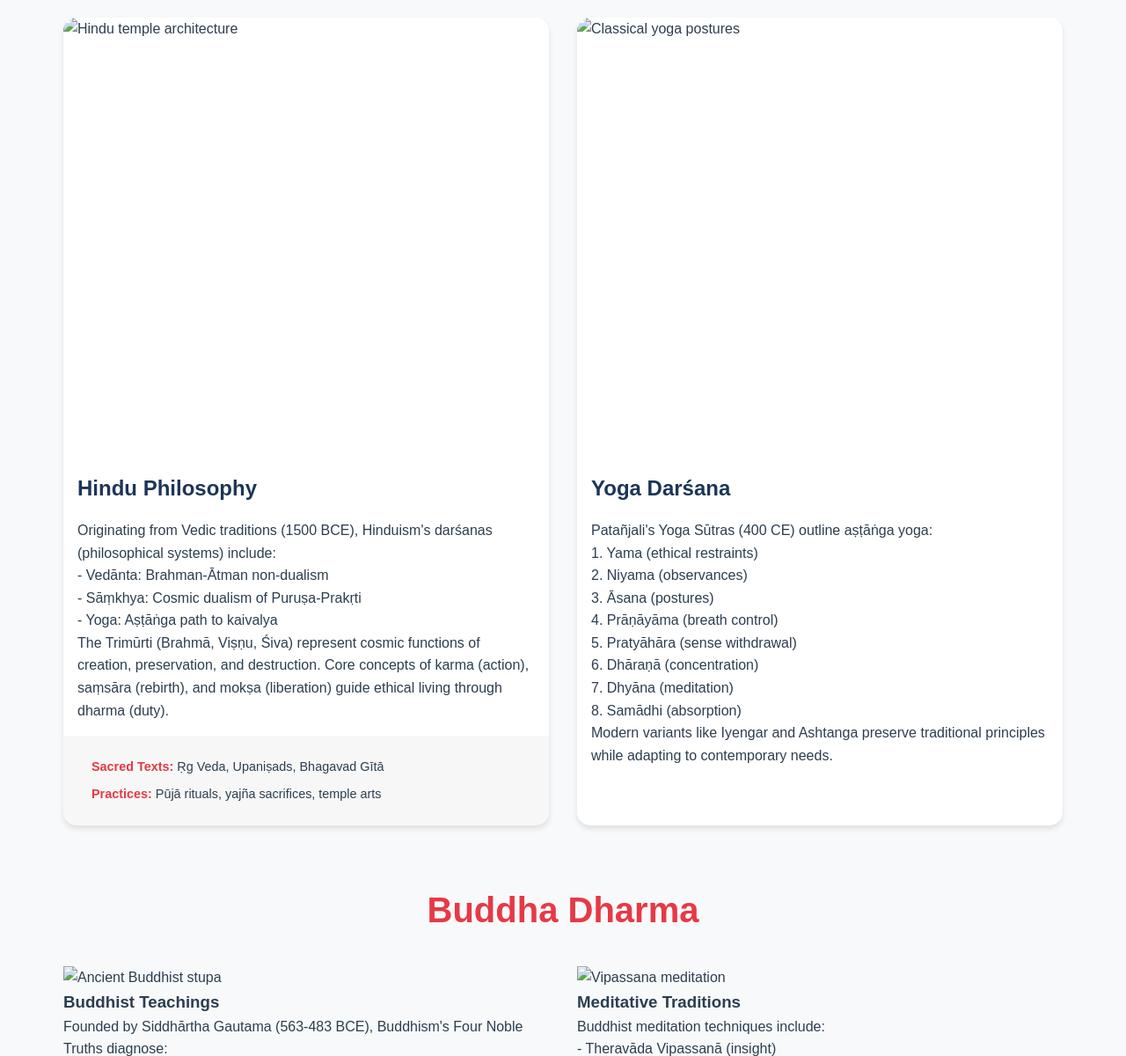
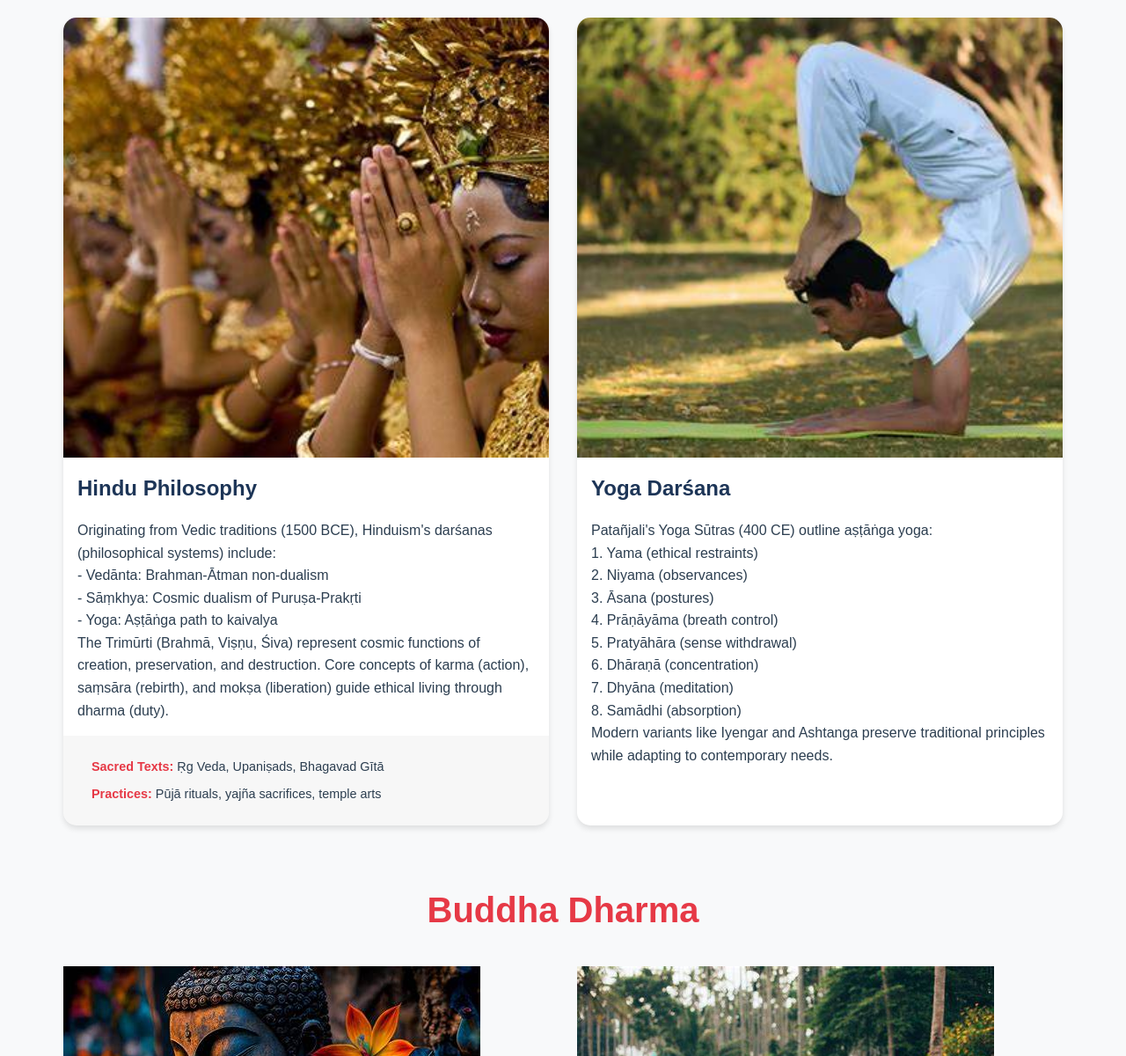
Before and after one commit to HerryHou35/hzyy.github.io, a plain HTML site: page philosophy.html in a window 1280 px wide. Shown: the part 420-1620 px from the top of the page at 88% size. Drawn offline with nearby package versions, Linux system fonts and the light colour scheme.

Commit message:
philosophy.html

```diff
--- a/philosophy.html
+++ b/philosophy.html
@@ -44,7 +44,7 @@
             <h2>Sanātana Dharma</h2>
             <div class="content-grid">
                 <div class="content-card">
-                    <img src="images/hinduism.jpg" alt="Hindu temple architecture">
+                    <img src="hinduism.jpg" alt="Hindu temple architecture">
                     <h3>Hindu Philosophy</h3>
                     <p>Originating from Vedic traditions (1500 BCE), Hinduism's darśanas (philosophical systems) include:<br>
                     - Vedānta: Brahman-Ātman non-dualism<br>
@@ -57,7 +57,7 @@
                     </div>
                 </div>
                 <div class="content-card">
-                    <img src="images/yoga.jpg" alt="Classical yoga postures">
+                    <img src="yoga.jpg" alt="Classical yoga postures">
                     <h3>Yoga Darśana</h3>
                     <p>Patañjali's Yoga Sūtras (400 CE) outline aṣṭāṅga yoga:<br>
                     1. Yama (ethical restraints)<br>
@@ -78,7 +78,7 @@
             <h2 class="animate__animated animate__fadeIn">Buddha Dharma</h2>
             <div class="content-grid">
                 <div class="content-item">
-                    <img src="images/buddhism.jpg" alt="Ancient Buddhist stupa" class="animate__animated animate__fadeIn">
+                    <img src="buddhism.jpg" alt="Ancient Buddhist stupa" class="animate__animated animate__fadeIn">
                     <div class="content-text">
                         <h3>Buddhist Teachings</h3>
                         <p>Founded by Siddhārtha Gautama (563-483 BCE), Buddhism's Four Noble Truths diagnose:<br>
@@ -90,7 +90,7 @@
                     </div>
                 </div>
                 <div class="content-item">
-                    <img src="images/meditation.jpg" alt="Vipassana meditation" class="animate__animated animate__fadeIn">
+                    <img src="meditation.jpg" alt="Vipassana meditation" class="animate__animated animate__fadeIn">
                     <div class="content-text">
                         <h3>Meditative Traditions</h3>
                         <p>Buddhist meditation techniques include:<br>
@@ -108,7 +108,7 @@
             <h2 class="animate__animated animate__fadeIn">Jain Dharma</h2>
             <div class="content-grid">
                 <div class="content-item">
-                    <img src="images/jainism.jpg" alt="Jain temple sculpture" class="animate__animated animate__fadeIn">
+                    <img src="jainism.jpg" alt="Jain temple sculpture" class="animate__animated animate__fadeIn">
                     <div class="content-text">
                         <h3>Jain Philosophy</h3>
                         <p>Established by Mahāvīra (599-527 BCE), the 24th tīrthaṅkara, Jainism emphasizes:<br>
@@ -136,7 +136,7 @@
             <h2 class="animate__animated animate__fadeIn">Sikh Dharma</h2>
             <div class="content-grid">
                 <div class="content-item">
-                    <img src="images/sikhism.jpg" alt="Golden Temple architecture" class="animate__animated animate__fadeIn">
+                    <img src="sikhism.jpg" alt="Golden Temple architecture" class="animate__animated animate__fadeIn">
                     <div class="content-text">
                         <h3>Sikh Philosophy</h3>
                         <p>Founded by Gurū Nānak (1469-1539), Sikhism synthesizes:<br>
```
